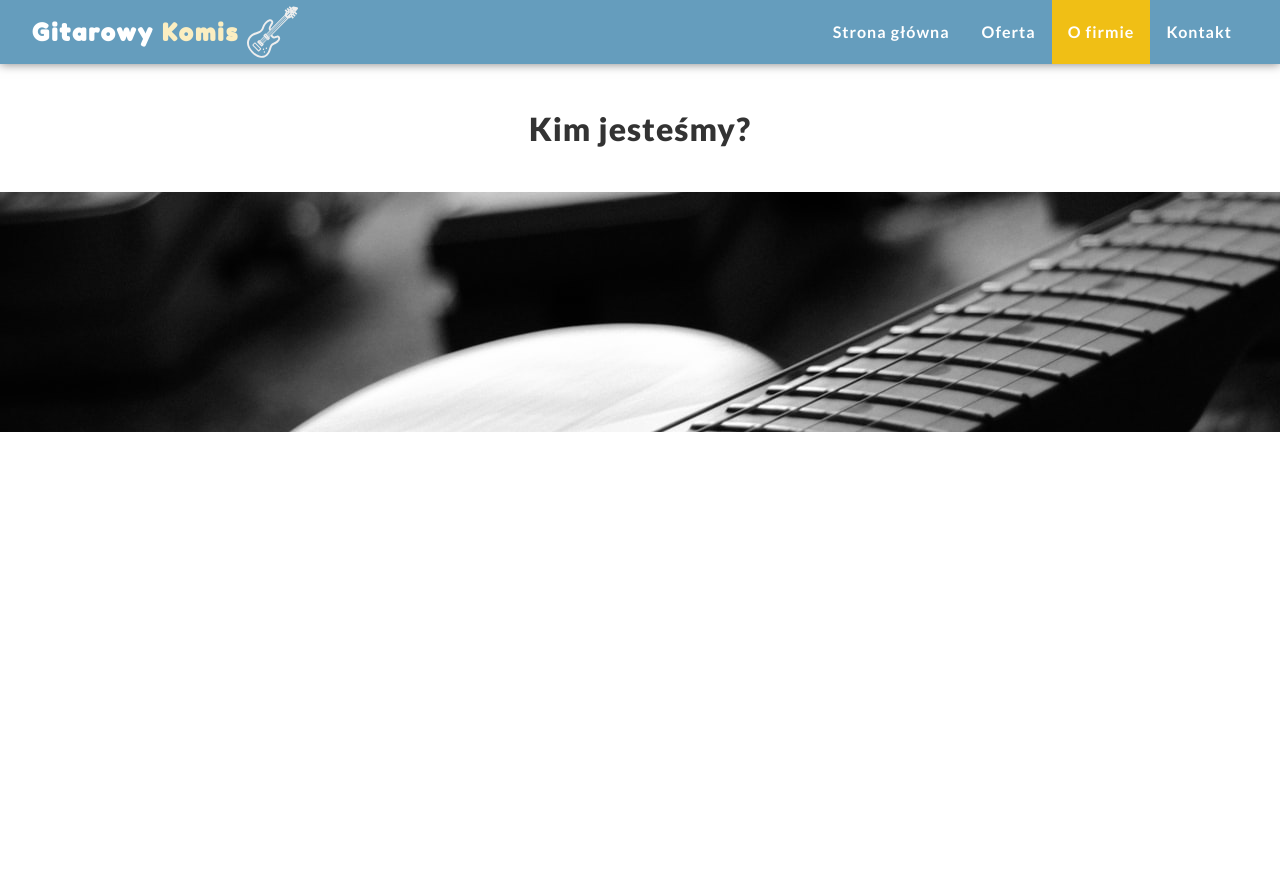
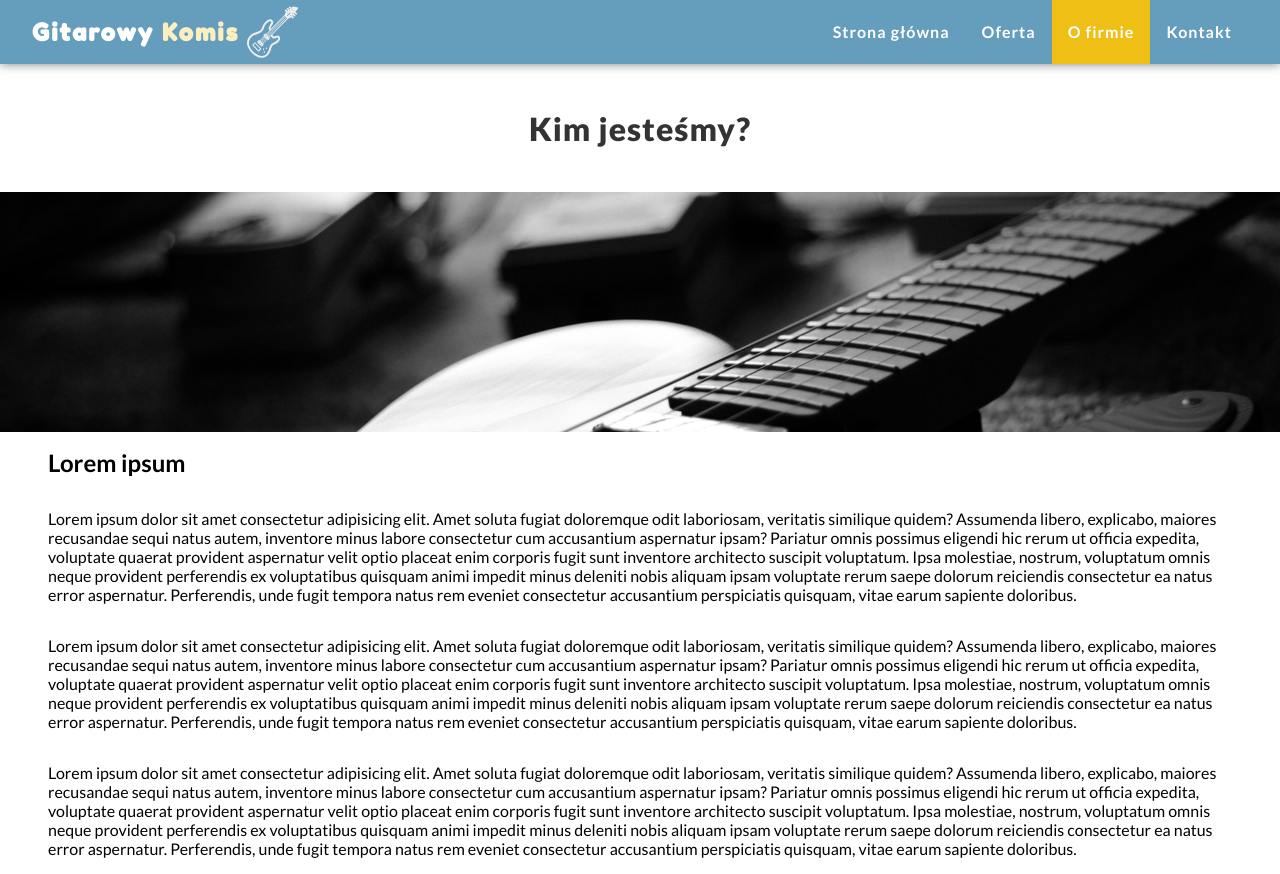
Before and after one commit to mczekajski/komis-gitar, an Angular app: page /ofirmie in a window 1280 px wide. Before the commit the page ends 800 px from the top, so only its background shows below. Built offline with nearby package versions, Linux system fonts and the light colour scheme.

Commit message:
Add contact elements

```diff
--- a/src/app/about/about-home/about-home.component.html
+++ b/src/app/about/about-home/about-home.component.html
@@ -1,5 +1,54 @@
-<div class="about__header">
+<div class="container container--column">
+  <div class="about__header">
     <h1>Kim jesteśmy?</h1>
+  </div>
+  <div
+    class="about__banner"
+    style="background-image: url(assets/img/banner/odair-faleco-bw.jpg)"
+  ></div>
+  <div class="wrapper wrapper--column">
+    <h2>Lorem ipsum</h2>
+    <p>
+      Lorem ipsum dolor sit amet consectetur adipisicing elit. Amet soluta
+      fugiat doloremque odit laboriosam, veritatis similique quidem? Assumenda
+      libero, explicabo, maiores recusandae sequi natus autem, inventore minus
+      labore consectetur cum accusantium aspernatur ipsam? Pariatur omnis
+      possimus eligendi hic rerum ut officia expedita, voluptate quaerat
+      provident aspernatur velit optio placeat enim corporis fugit sunt
+      inventore architecto suscipit voluptatum. Ipsa molestiae, nostrum,
+      voluptatum omnis neque provident perferendis ex voluptatibus quisquam
+      animi impedit minus deleniti nobis aliquam ipsam voluptate rerum saepe
+      dolorum reiciendis consectetur ea natus error aspernatur. Perferendis,
+      unde fugit tempora natus rem eveniet consectetur accusantium perspiciatis
+      quisquam, vitae earum sapiente doloribus.
+    </p>
+    <p>
+      Lorem ipsum dolor sit amet consectetur adipisicing elit. Amet soluta
+      fugiat doloremque odit laboriosam, veritatis similique quidem? Assumenda
+      libero, explicabo, maiores recusandae sequi natus autem, inventore minus
+      labore consectetur cum accusantium aspernatur ipsam? Pariatur omnis
+      possimus eligendi hic rerum ut officia expedita, voluptate quaerat
+      provident aspernatur velit optio placeat enim corporis fugit sunt
+      inventore architecto suscipit voluptatum. Ipsa molestiae, nostrum,
+      voluptatum omnis neque provident perferendis ex voluptatibus quisquam
+      animi impedit minus deleniti nobis aliquam ipsam voluptate rerum saepe
+      dolorum reiciendis consectetur ea natus error aspernatur. Perferendis,
+      unde fugit tempora natus rem eveniet consectetur accusantium perspiciatis
+      quisquam, vitae earum sapiente doloribus.
+    </p>
+    <p>
+      Lorem ipsum dolor sit amet consectetur adipisicing elit. Amet soluta
+      fugiat doloremque odit laboriosam, veritatis similique quidem? Assumenda
+      libero, explicabo, maiores recusandae sequi natus autem, inventore minus
+      labore consectetur cum accusantium aspernatur ipsam? Pariatur omnis
+      possimus eligendi hic rerum ut officia expedita, voluptate quaerat
+      provident aspernatur velit optio placeat enim corporis fugit sunt
+      inventore architecto suscipit voluptatum. Ipsa molestiae, nostrum,
+      voluptatum omnis neque provident perferendis ex voluptatibus quisquam
+      animi impedit minus deleniti nobis aliquam ipsam voluptate rerum saepe
+      dolorum reiciendis consectetur ea natus error aspernatur. Perferendis,
+      unde fugit tempora natus rem eveniet consectetur accusantium perspiciatis
+      quisquam, vitae earum sapiente doloribus.
+    </p>
+  </div>
 </div>
-<div class="about__banner">
-</div>
--- a/src/app/about/about-home/about-home.component.scss
+++ b/src/app/about/about-home/about-home.component.scss
@@ -1,3 +1,10 @@
+h2 {
+    font-size: 1.5rem;
+    margin: 1rem;
+}
+p {
+    margin: 1rem;
+}
 .about__header {
     display: flex;
     flex-direction: column;
@@ -16,5 +23,6 @@
     width: 100vw;
     height: 15rem;
     overflow: hidden;
-    background: url('/assets/img/banner/odair-faleco-bw.jpg') center center no-repeat;
+    background: center center no-repeat;
+    background-size: cover;
 }
--- a/src/app/contact/contact-home/contact-home.component.html
+++ b/src/app/contact/contact-home/contact-home.component.html
@@ -1,2 +1,55 @@
-<div class="contact__banner">
+<div class="contact__banner container container--column" style="background-image: url(assets/img/sklep.jpg)" >
+
+    <div class="wrapper wrapper--column contact__wrapper">
+        <div class="container">
+            <h2>Kontakt</h2>
+        </div>
+
+        <p>
+          Lorem ipsum dolor sit amet consectetur adipisicing elit. Amet soluta
+          fugiat doloremque odit laboriosam, veritatis similique quidem? Assumenda
+          libero, explicabo, maiores recusandae sequi natus autem, inventore minus
+          labore consectetur cum accusantium aspernatur ipsam? Pariatur omnis
+          possimus eligendi hic rerum ut officia expedita, voluptate quaerat
+          provident aspernatur velit optio placeat enim corporis fugit sunt
+          inventore architecto suscipit voluptatum. Ipsa molestiae, nostrum,
+          voluptatum omnis neque provident perferendis ex voluptatibus quisquam
+          animi impedit minus deleniti nobis aliquam ipsam voluptate rerum saepe
+          dolorum reiciendis consectetur ea natus error aspernatur. Perferendis,
+          unde fugit tempora natus rem eveniet consectetur accusantium perspiciatis
+          quisquam, vitae earum sapiente doloribus.
+        </p>
+        <p>
+          Lorem ipsum dolor sit amet consectetur adipisicing elit. Amet soluta
+          fugiat doloremque odit laboriosam, veritatis similique quidem? Assumenda
+          libero, explicabo, maiores recusandae sequi natus autem, inventore minus
+          labore consectetur cum accusantium aspernatur ipsam? Pariatur omnis
+          possimus eligendi hic rerum ut officia expedita, voluptate quaerat
+          provident aspernatur velit optio placeat enim corporis fugit sunt
+          inventore architecto suscipit voluptatum. Ipsa molestiae, nostrum,
+          voluptatum omnis neque provident perferendis ex voluptatibus quisquam
+          animi impedit minus deleniti nobis aliquam ipsam voluptate rerum saepe
+          dolorum reiciendis consectetur ea natus error aspernatur. Perferendis,
+          unde fugit tempora natus rem eveniet consectetur accusantium perspiciatis
+          quisquam, vitae earum sapiente doloribus.
+        </p>
+        <p>
+          Lorem ipsum dolor sit amet consectetur adipisicing elit. Amet soluta
+          fugiat doloremque odit laboriosam, veritatis similique quidem? Assumenda
+          libero, explicabo, maiores recusandae sequi natus autem, inventore minus
+          labore consectetur cum accusantium aspernatur ipsam? Pariatur omnis
+          possimus eligendi hic rerum ut officia expedita, voluptate quaerat
+          provident aspernatur velit optio placeat enim corporis fugit sunt
+          inventore architecto suscipit voluptatum. Ipsa molestiae, nostrum,
+          voluptatum omnis neque provident perferendis ex voluptatibus quisquam
+          animi impedit minus deleniti nobis aliquam ipsam voluptate rerum saepe
+          dolorum reiciendis consectetur ea natus error aspernatur. Perferendis,
+          unde fugit tempora natus rem eveniet consectetur accusantium perspiciatis
+          quisquam, vitae earum sapiente doloribus.
+        </p>
+        <app-map></app-map>
+    </div>
+    <div class="container container--column">
+    </div>
+
 </div>
--- a/src/app/contact/contact-home/contact-home.component.scss
+++ b/src/app/contact/contact-home/contact-home.component.scss
@@ -1,6 +1,20 @@
+h2 {
+    text-transform: uppercase;
+    line-height: 8rem;
+}
+p {
+    margin-bottom: 2rem;
+}
 .contact__banner {
-    width: 100vw;
-    height: 100vh;
-    overflow: hidden;
-    background: url('/assets/img/sklep.jpg') center center no-repeat;
+  position: absolute;
+  left: 0;
+  top: 4rem;
+  width: 100%;
+  height: calc(100% - 4rem);
+  background: center center no-repeat;
+  background-size: cover;
 }
+
+.contact__wrapper {
+  background-color: rgba(255, 255, 255, 0.9);
+}
--- a/src/app/contact/contact.module.ts
+++ b/src/app/contact/contact.module.ts
@@ -2,11 +2,12 @@ import { NgModule } from '@angular/core';
 import { CommonModule } from '@angular/common';
 import { ContactHomeComponent } from './contact-home/contact-home.component';
 import { ContactRoutingModule } from './contact-routing.module';
+import { MapComponent } from './map/map.component';
 
 
 
 @NgModule({
-  declarations: [ContactHomeComponent],
+  declarations: [ContactHomeComponent, MapComponent],
   imports: [
     CommonModule,
     ContactRoutingModule
--- /dev/null
+++ b/src/app/contact/map/map.component.html
@@ -0,0 +1 @@
+<div style="width: 100%"><iframe width="100%" height="400" frameborder="0" scrolling="no" marginheight="0" marginwidth="0" src="https://maps.google.com/maps?width=100%25&amp;height=600&amp;hl=en&amp;q=Plac%20Defilad%202,%20Warszawa+(Komis%20Gitar)&amp;t=&amp;z=15&amp;ie=UTF8&amp;iwloc=B&amp;output=embed"></iframe></div>
--- /dev/null
+++ b/src/app/contact/map/map.component.ts
@@ -0,0 +1,15 @@
+import { Component, OnInit } from '@angular/core';
+
+@Component({
+  selector: 'app-map',
+  templateUrl: './map.component.html',
+  styleUrls: ['./map.component.scss']
+})
+export class MapComponent implements OnInit {
+
+  constructor() { }
+
+  ngOnInit(): void {
+  }
+
+}
--- a/src/app/home/home.component.scss
+++ b/src/app/home/home.component.scss
@@ -7,6 +7,7 @@
   height: calc(100vh - 4rem);
   position: relative;
   overflow: hidden;
+  background-color: black;
 
   &__description {
     padding: 1rem 0 2rem 0;
@@ -36,20 +37,22 @@
     width: 100%;
     height: 100%;
     padding: 2rem 2rem;
+    z-index: 1;
   }
 
   &__button {
     line-height: 3rem;
     display: block;
     font-family: "Roboto", sans-serif;
-    font-size: 1.2rem;
+    font-size: 1.1rem;
     font-weight: 600;
     text-transform: uppercase;
     text-align: center;
     text-decoration: none;
     letter-spacing: 1px;
-    padding: 10px 20px;
+    padding: 10px 30px;
     border: 0;
+    border-radius: 10px;
     max-width: 20rem;
     outline: none;
     box-shadow: none;
@@ -71,7 +74,6 @@ img {
   min-height: 100%;
   opacity: 0;
   animation: slider 18s infinite linear;
-  z-index: -1;
 }
 
 img:nth-child(2) {
@@ -104,7 +106,7 @@ img:nth-child(3) {
 
 @media (min-width: 450px) {
   .banner__window {
-    padding: 5rem 5rem;
+    padding: 3rem 4rem;
   }
 }
 
@@ -133,9 +135,10 @@ img:nth-child(3) {
       font-family: "Lato";
       font-size: 1.2rem;
       letter-spacing: 1px;
-      width: 600px;
+      width: 550px;
       height: 500px;
-      padding: 5rem 5rem;
+      padding: 3rem 4rem;
+      border-radius: 10px;
     }
   }
 }
--- a/src/styles.scss
+++ b/src/styles.scss
@@ -23,6 +23,9 @@ html {
   justify-content: center;
   align-items: center;
   width: 100%;
+  &--column {
+    flex-direction: column;
+  }
 }
 
 .wrapper {
@@ -40,4 +43,8 @@ html {
     align-items: center;
     background-color: $color-bg;
   }
+
+  &--column {
+    flex-direction: column;
+  }
 }
```
Also changed, not shown: src/app/contact/map/map.component.scss (added), 1 other file (tests, documents, lock files or other folders).
